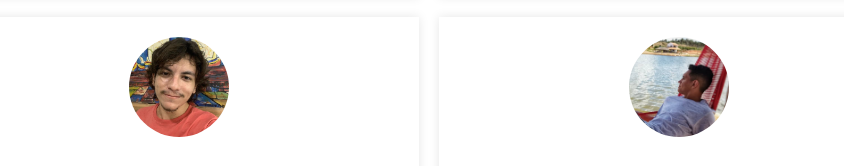
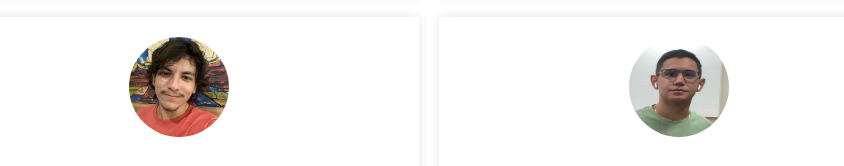
Before and after one commit to AceMark27/projeto_esp32, a plain HTML site: page index.html in a window 1280 px wide. Shown: the part 2502-2668 px from the top of the page, without its empty margins (211-1055 px from the left). Drawn offline with nearby package versions, Linux system fonts and the light colour scheme.

Commit message:
foto marcolino

```diff
--- a/index.html
+++ b/index.html
@@ -107,7 +107,7 @@
                 <p></p>
             </div>
             <div class="team-member">
-                <img src="assets\Captura de tela 2024-06-16 203405.png" alt="Membro 4">
+                <img src="assets\WhatsApp Image 2024-06-16 at 21.04.19.jpeg" alt="Membro 4">
                 <h3>Marcos Vinicios da Silva Lima</h3>
                 <p></p>
             </div>
```
Also changed, not shown: assets/WhatsApp Image 2024-06-16 at 21.04.19.jpeg (added).
